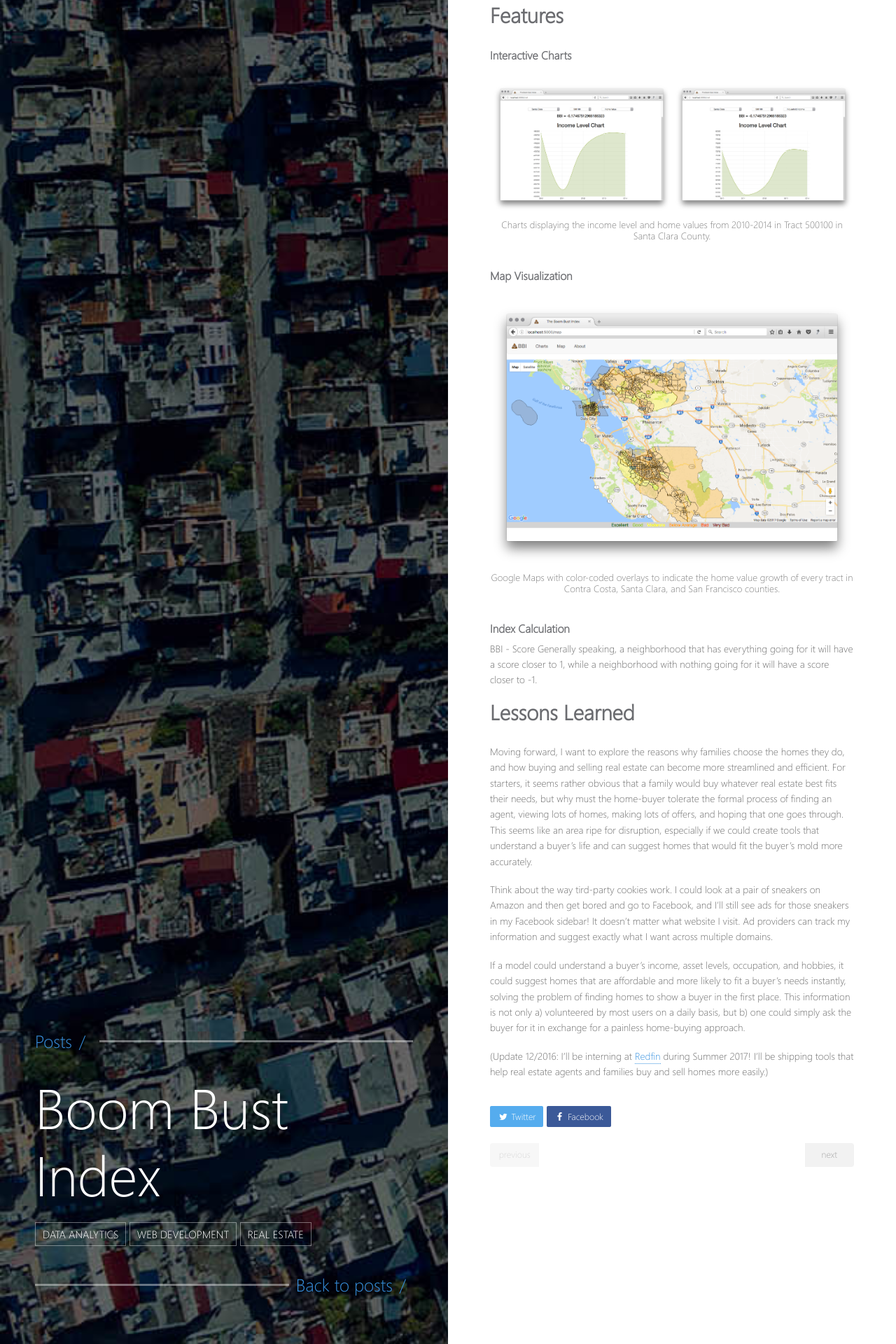
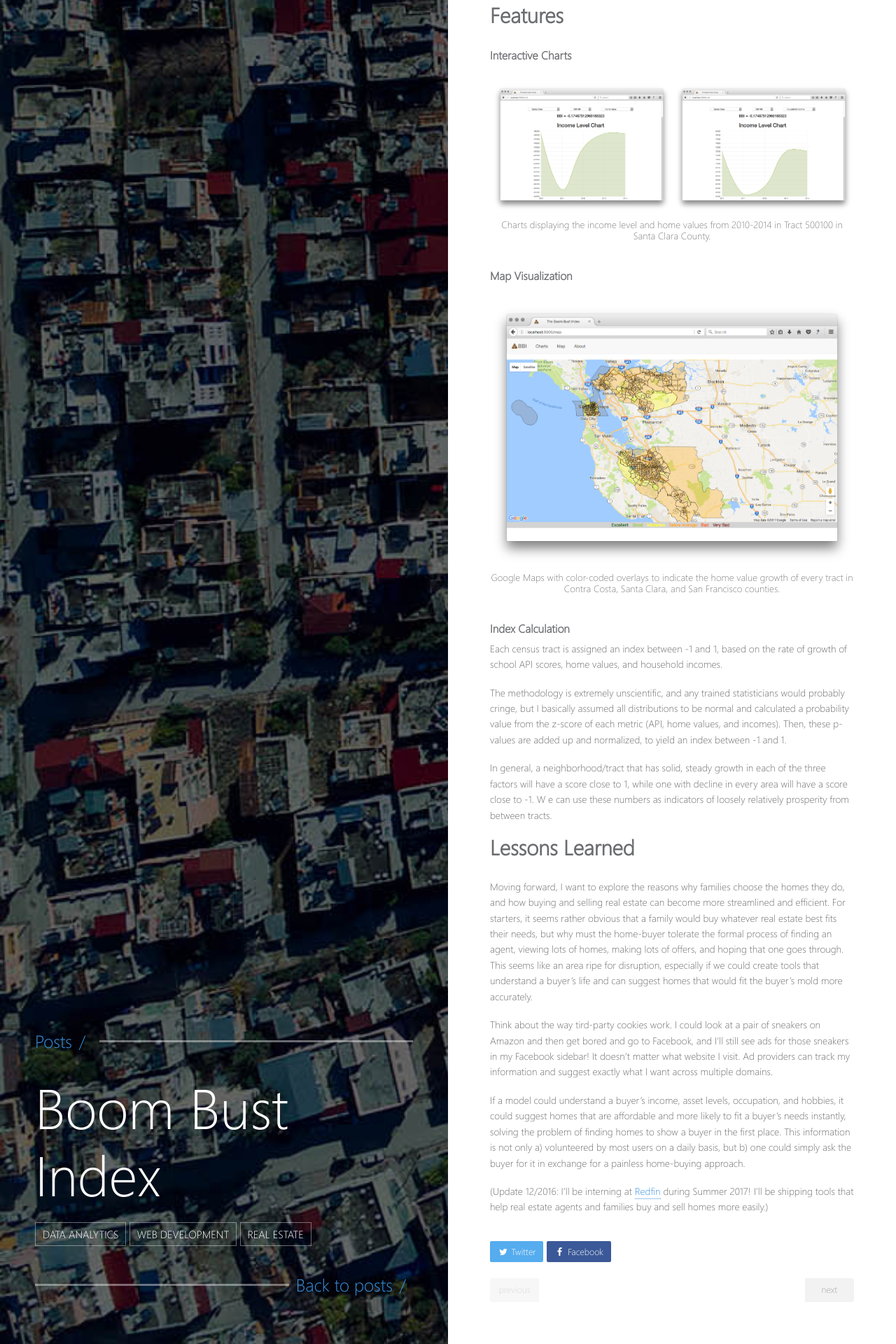
Before and after one commit to gargium/gargium.github.io, a Jekyll site: the page built from _posts/2017-03-27-boom-bust-index.md, in a window 1280 px wide. Shown: the part 1268-3188 px from the top of the page at 70% size. Built offline with Jekyll 4.4.1, drawn with Linux system fonts in a browser that asks for light colours.

Commit message:
added the stats methodology

```diff
--- a/_posts/2017-03-27-boom-bust-index.md
+++ b/_posts/2017-03-27-boom-bust-index.md
@@ -51,8 +51,12 @@
 
 #### Index Calculation
 
-BBI - Score
-Generally speaking, a neighborhood that has everything going for it will have a score closer to 1, while a neighborhood with nothing going for it will have a score closer to -1.
+Each census tract is assigned an index between -1 and 1, based on the rate of growth of school API scores, home values, and household incomes.
+
+The methodology is extremely unscientific, and any trained statisticians would probably cringe, but I basically assumed all distributions to be normal and calculated a probability value from the z-score of each metric (API, home values, and incomes). Then, these p-values are added up and normalized, to yield an index between -1 and 1.
+
+In general, a neighborhood/tract that has solid, steady growth in each of the three factors will have a score close to 1, while one with decline in every area will have a score close to -1. W e can use these numbers as indicators of loosely relatively prosperity from between tracts.
+
 
 ## Lessons Learned
 Moving forward, I want to explore the reasons why families choose the homes they do, and how buying and selling real estate can become more streamlined and efficient. For starters, it seems rather obvious that a family would buy whatever real estate best fits their needs, but why must the home-buyer tolerate the formal process of finding an agent, viewing lots of homes, making lots of offers, and hoping that one goes through. This seems like an area ripe for disruption, especially if we could create tools that understand a buyer's life and can suggest homes that would fit the buyer's mold more accurately.
```
